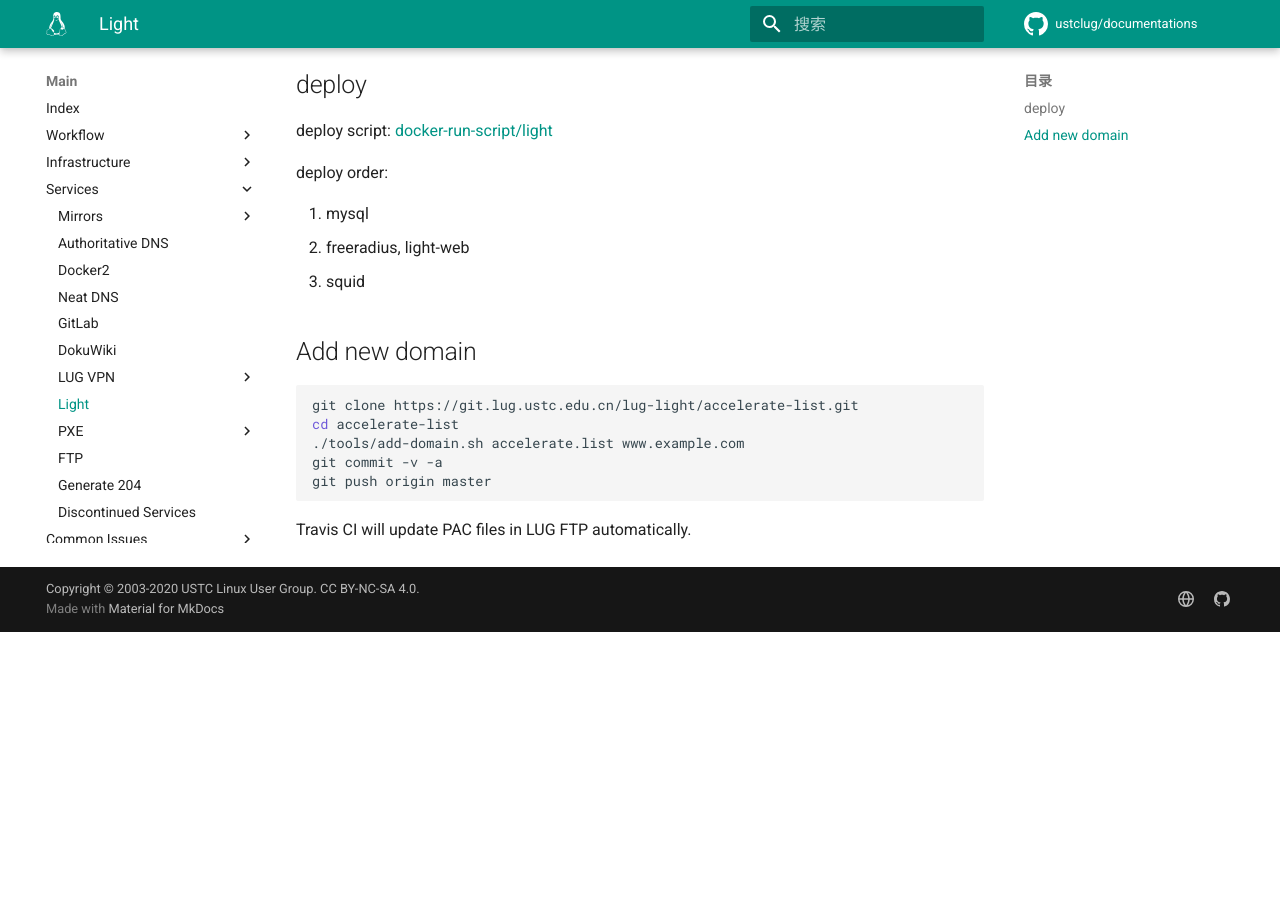
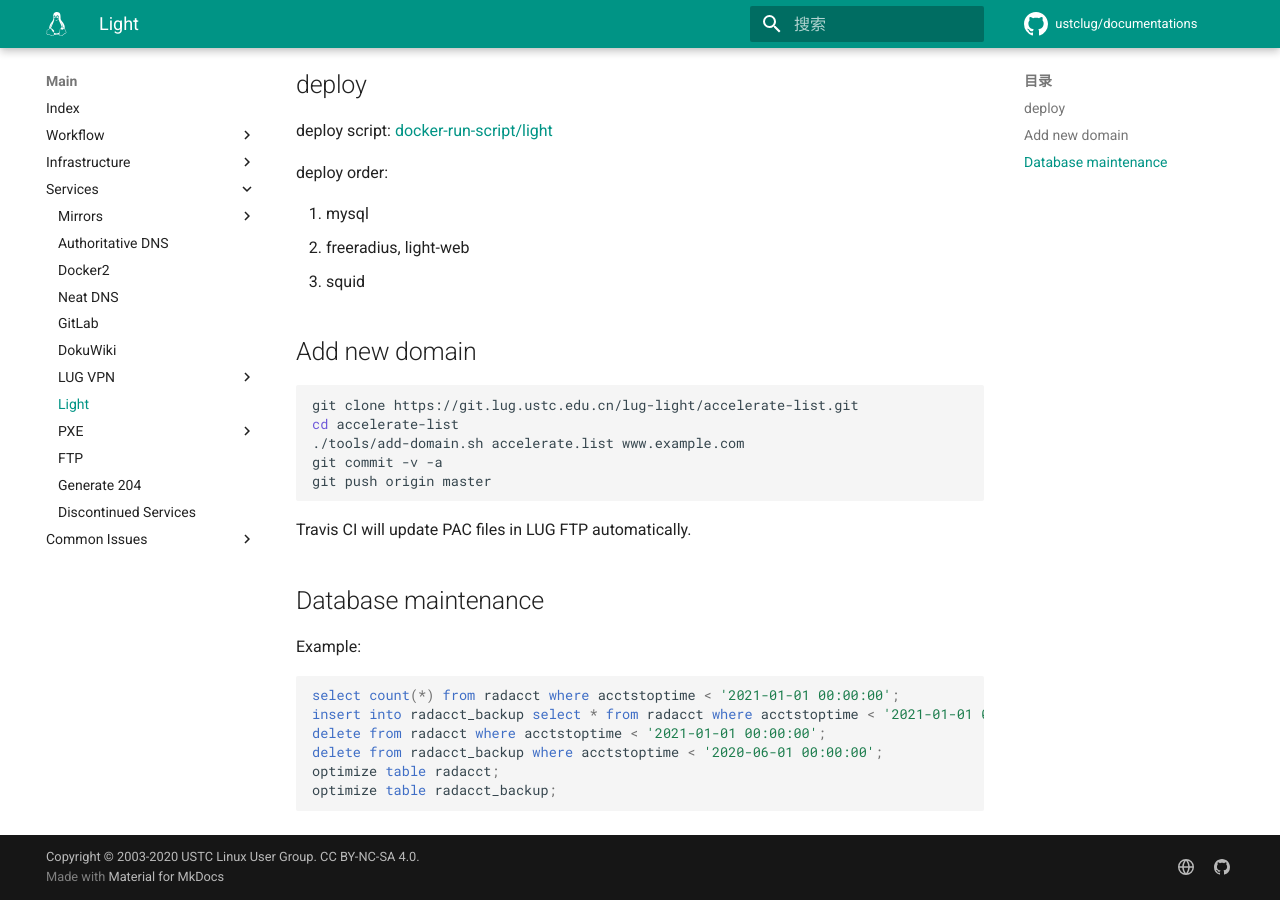
Before and after one commit to ustclug/documentations, an MkDocs documentation site: the page built from docs/services/light.md, in a window 1280 px wide and 900 px high, scrolled down 1021 px. Built offline with MkDocs 1.6.1 and Material for MkDocs 9.7.7, drawn with Linux system fonts in a browser that asks for light colours; comment, search, counter and statistics services are not loaded; before the commit the page ends 1653 px from its top, so only the background shows below that.

Commit message:
Add light database maintenance

````diff
--- a/docs/services/light.md
+++ b/docs/services/light.md
@@ -52,3 +52,16 @@
 ```
 
 Travis CI will update PAC files in LUG FTP automatically.
+
+## Database maintenance
+
+Example:
+
+```sql
+select count(*) from radacct where acctstoptime < '2021-01-01 00:00:00';
+insert into radacct_backup select * from radacct where acctstoptime < '2021-01-01 00:00:00';
+delete from radacct where acctstoptime < '2021-01-01 00:00:00';
+delete from radacct_backup where acctstoptime < '2020-06-01 00:00:00';
+optimize table radacct;
+optimize table radacct_backup;
+```
````
